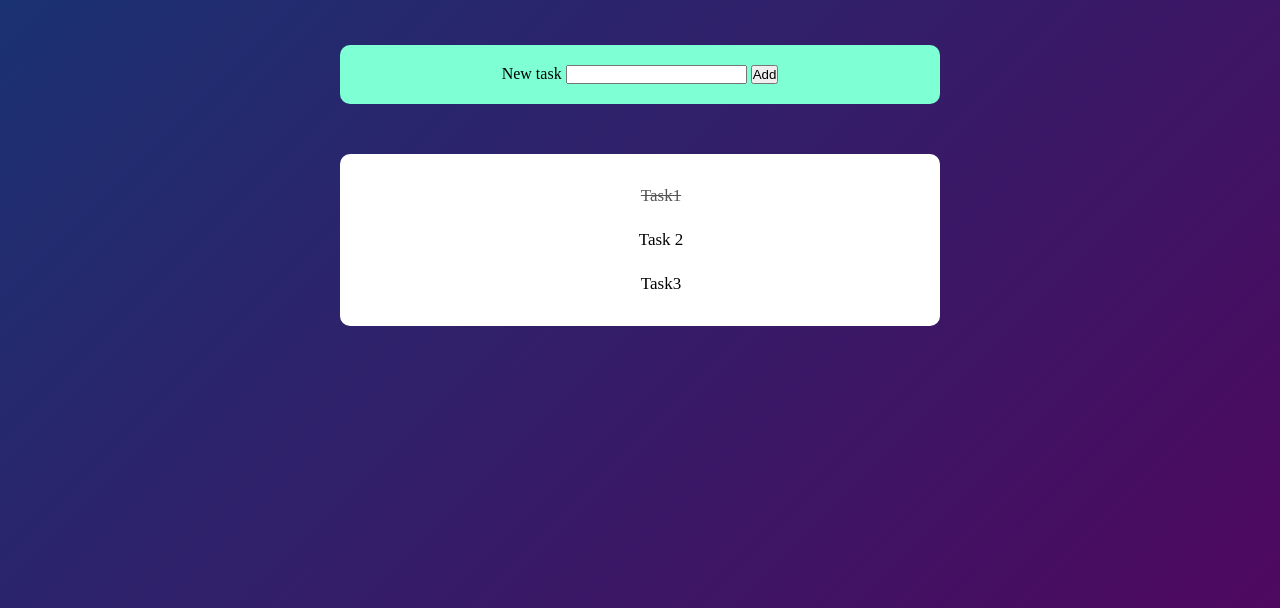
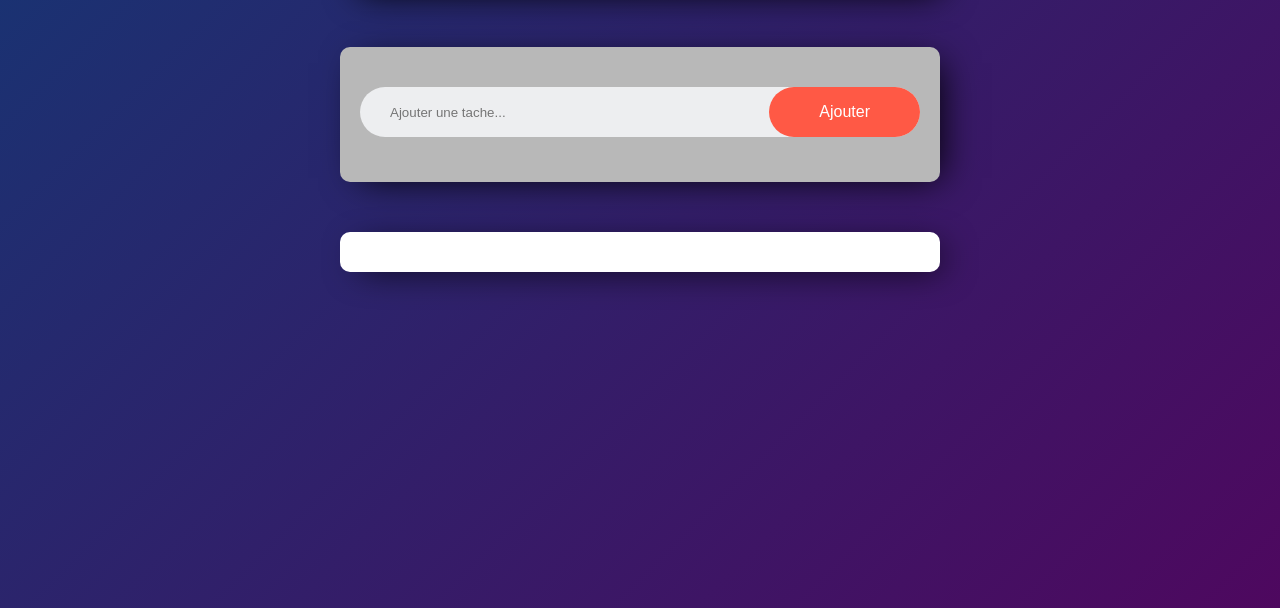
Before and after one commit to bybyle/TODOLIST, a plain HTML site: page index.html in a window 1280 px wide. Shown: the part 192-800 px from the top of the page. Drawn offline with Linux system fonts and the light colour scheme.

Commit message:
premier jet de la to do list avant recommencer

```diff
--- a/index.html
+++ b/index.html
@@ -12,18 +12,18 @@
       <div class="container">
         <div class="title"><h1>To-do list</h1></div>
         <div class="txtinput">
-          <label for="todo">New task</label>
-          <input type="text" id="todo" name="todo" />
-          <button type="button">Add</button>
+
+          <div class="row">
+          <input type="text" id="todo" name="todo" placeholder="Ajouter une tache..." />
+          <button  onclick="addTask()">Ajouter</button>
         </div>
+      </div>
         <div class="todolist">
           <ul id="list-container">
-            <li class="checked">Task1</li>
-            <li>Task 2</li>
-            <li>Task3</li>
+
         </div>
       </div>
     </main>
-    <script src="index.js"></script>
+    <script src="script.js"></script>
   </body>
 </html>
--- /dev/null
+++ b/script.js
@@ -0,0 +1,12 @@
+const todo = document.getElementById("todo");
+const listContainer = document.getElementById("list-container");
+function addTask() {
+  if (todo.value === "") {
+    alert("ECRIT");
+  } else {
+    let li = document.createElement("li");
+    li.innerHTML = todo.value;
+    listContainer.appendChild(li);
+  }
+  todo.value = "";
+}
--- a/style.css
+++ b/style.css
@@ -11,6 +11,8 @@
   padding: 10px;
 }
 .title {
+  font-family: "Trebuchet MS", "Lucida Sans Unicode", "Lucida Grande",
+    "Lucida Sans", Arial, sans-serif;
   background-color: burlywood;
   border-radius: 10px;
   width: 100%;
@@ -19,18 +21,55 @@
   text-align: center;
   padding-top: 20px;
   padding-bottom: 20px;
+  box-shadow: 10px 6px 35px -10px rgba(0, 0, 0, 1);
 }
 .txtinput {
-  background-color: aquamarine;
+  background-color: rgb(184, 184, 184);
   border-radius: 10px;
   width: 100%;
   max-width: 600px;
   margin: 50px auto 20px;
   text-align: center;
-  padding-top: 20px;
+  padding-top: 40px;
   padding-bottom: 20px;
+  padding-left: 20px;
+  padding-right: 20px;
+  font-family: "Trebuchet MS", "Lucida Sans Unicode", "Lucida Grande",
+    "Lucida Sans", Arial, sans-serif;
+  font-size: 20px;
+  font-weight: bold;
+  box-shadow: 10px 6px 35px -10px rgba(0, 0, 0, 1);
 }
 
+.row {
+  display: flex;
+  align-items: center;
+  justify-content: space-between;
+  background: #edeef0;
+  border-radius: 30px;
+  padding-left: 20px;
+  margin-bottom: 25px;
+}
+
+#todo {
+  flex: 1;
+  border: none;
+  outline: none;
+  background: transparent;
+  padding: 10px;
+  font-weight: 14px;
+}
+
+button {
+  border: none;
+  outline: none;
+  padding: 16px 50px;
+  background: #ff5945;
+  color: #fff;
+  font-size: 16px;
+  cursor: pointer;
+  border-radius: 40px;
+}
 .todolist {
   background-color: white;
   border-radius: 10px;
@@ -40,6 +79,7 @@
   text-align: center;
   padding-top: 20px;
   padding-bottom: 20px;
+  box-shadow: 10px 6px 35px -10px rgba(0, 0, 0, 1);
 }
 
 ul li {
@@ -61,7 +101,7 @@ ul li::before {
   background-size: cover;
   background-position: center;
   top: 12px;
-  left: 8px;
+  left: 19px;
 }
 
 ul li.checked {
```
Also changed, not shown: images/checked.png (added), images/icon.png (added), images/unchecked.png (added).
